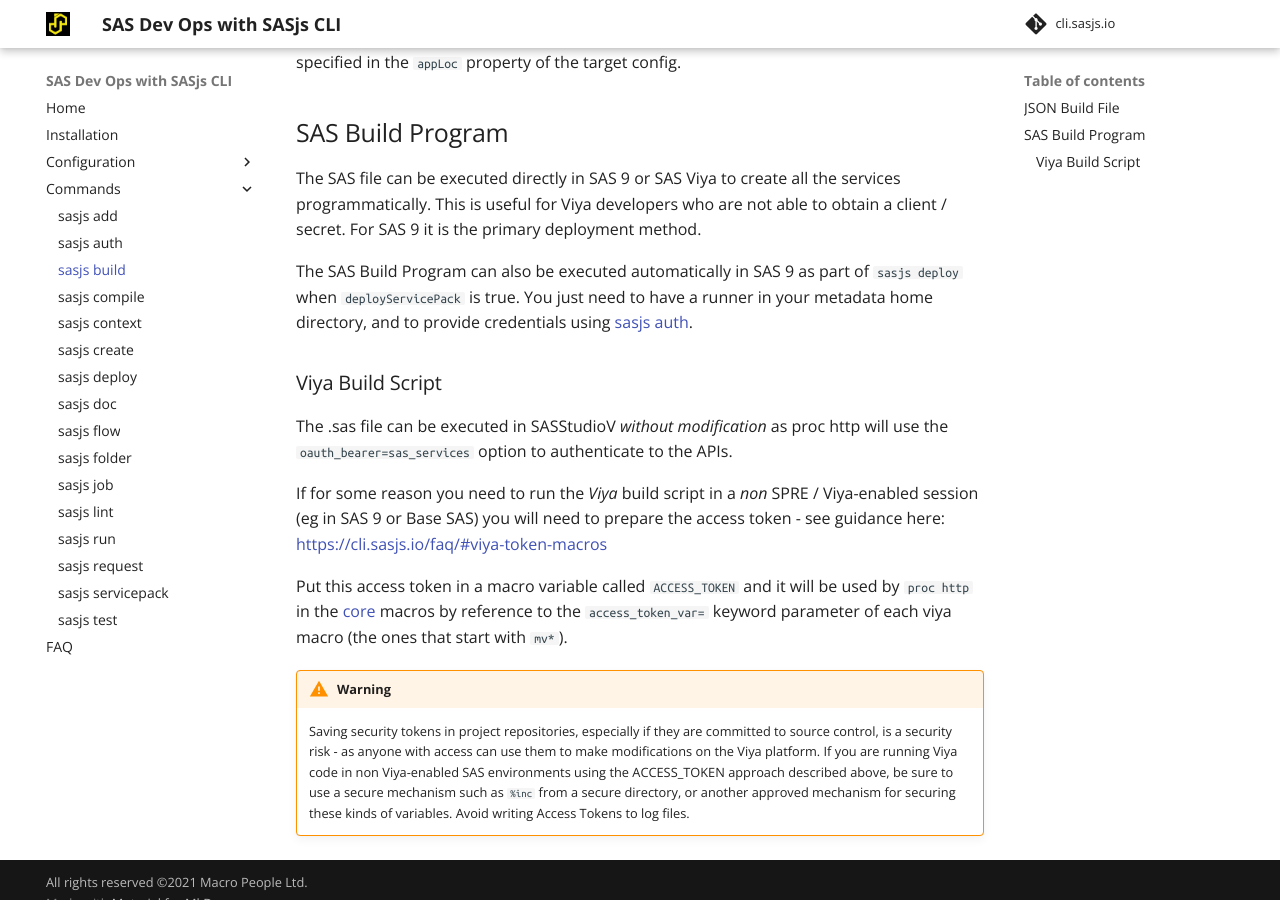
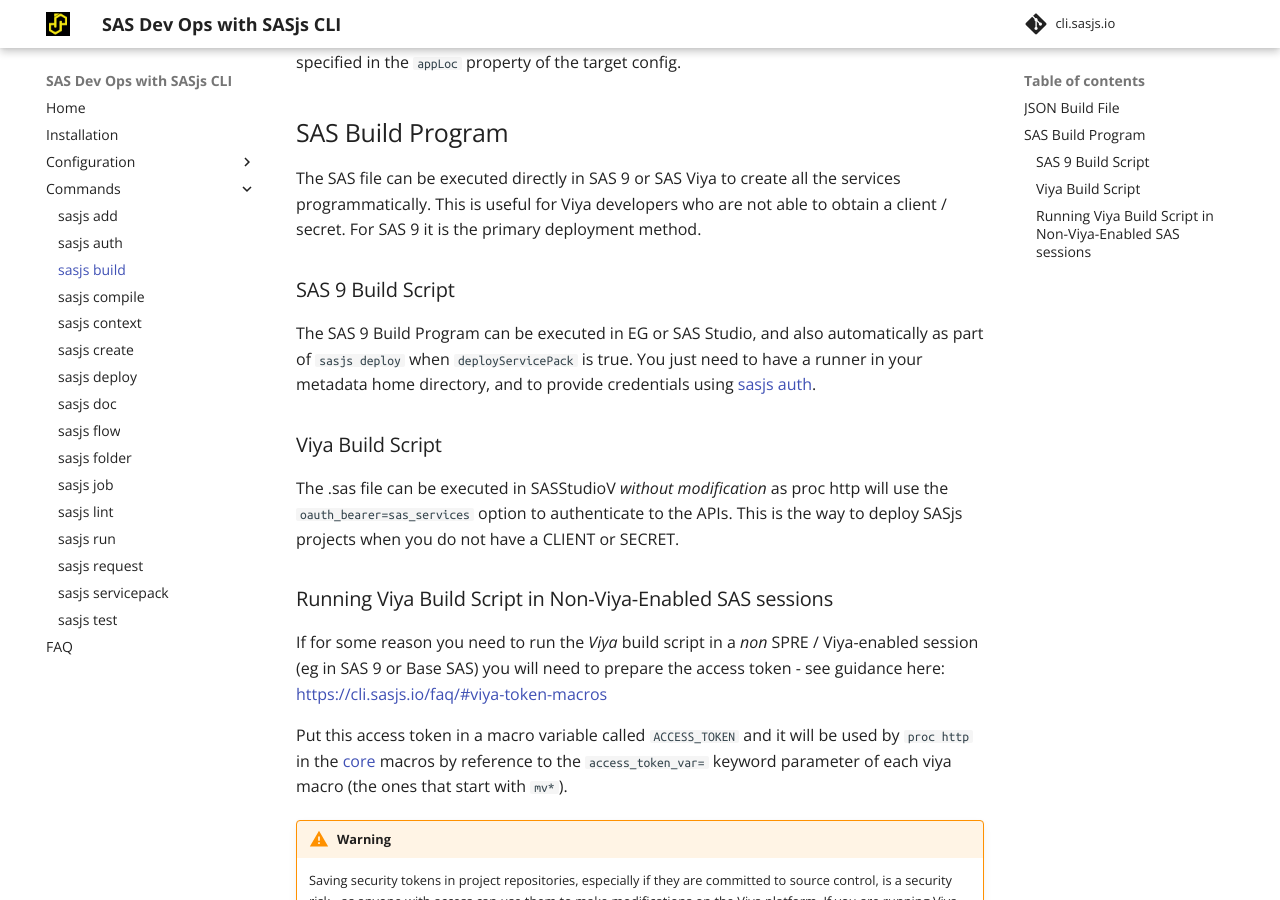
Before and after one commit to sasjs/cli.sasjs.io, an MkDocs documentation site: the page built from docs/build.md, in a window 1280 px wide and 900 px high, scrolled down 1347 px. Built offline with MkDocs 1.6.1 and Material for MkDocs 9.7.7, drawn with Linux system fonts in a browser that asks for light colours.

Commit message:
Update build.md

```diff
--- a/docs/build.md
+++ b/docs/build.md
@@ -19,11 +19,15 @@
 
 The SAS file can be executed directly in SAS 9 or SAS Viya to create all the services programmatically. This is useful for Viya developers who are not able to obtain a client / secret. For SAS 9 it is the primary deployment method.
 
-The SAS Build Program can also be executed automatically in SAS 9 as part of `sasjs deploy` when `deployServicePack` is true.  You just need to have a runner in your metadata home directory, and to provide credentials using [sasjs auth](/auth).
+### SAS 9 Build Script
+
+The SAS 9 Build Program can be executed in EG or SAS Studio, and also automatically as part of `sasjs deploy` when `deployServicePack` is true.  You just need to have a runner in your metadata home directory, and to provide credentials using [sasjs auth](/auth).
 
 ### Viya Build Script
 
-The .sas file can be executed in SASStudioV _without modification_ as proc http will use the `oauth_bearer=sas_services` option to authenticate to the APIs.
+The .sas file can be executed in SASStudioV _without modification_ as proc http will use the `oauth_bearer=sas_services` option to authenticate to the APIs.  This is the way to deploy SASjs projects when you do not have a CLIENT or SECRET.
+
+### Running Viya Build Script in Non-Viya-Enabled SAS sessions
 
 If for some reason you need to run the _Viya_ build script in a _non_ SPRE / Viya-enabled session (eg in SAS 9 or Base SAS) you will need to prepare the access token - see guidance here: [https://cli.sasjs.io/faq/#viya-token-macros](https://cli.sasjs.io/faq/#viya-token-macros)
 
```
